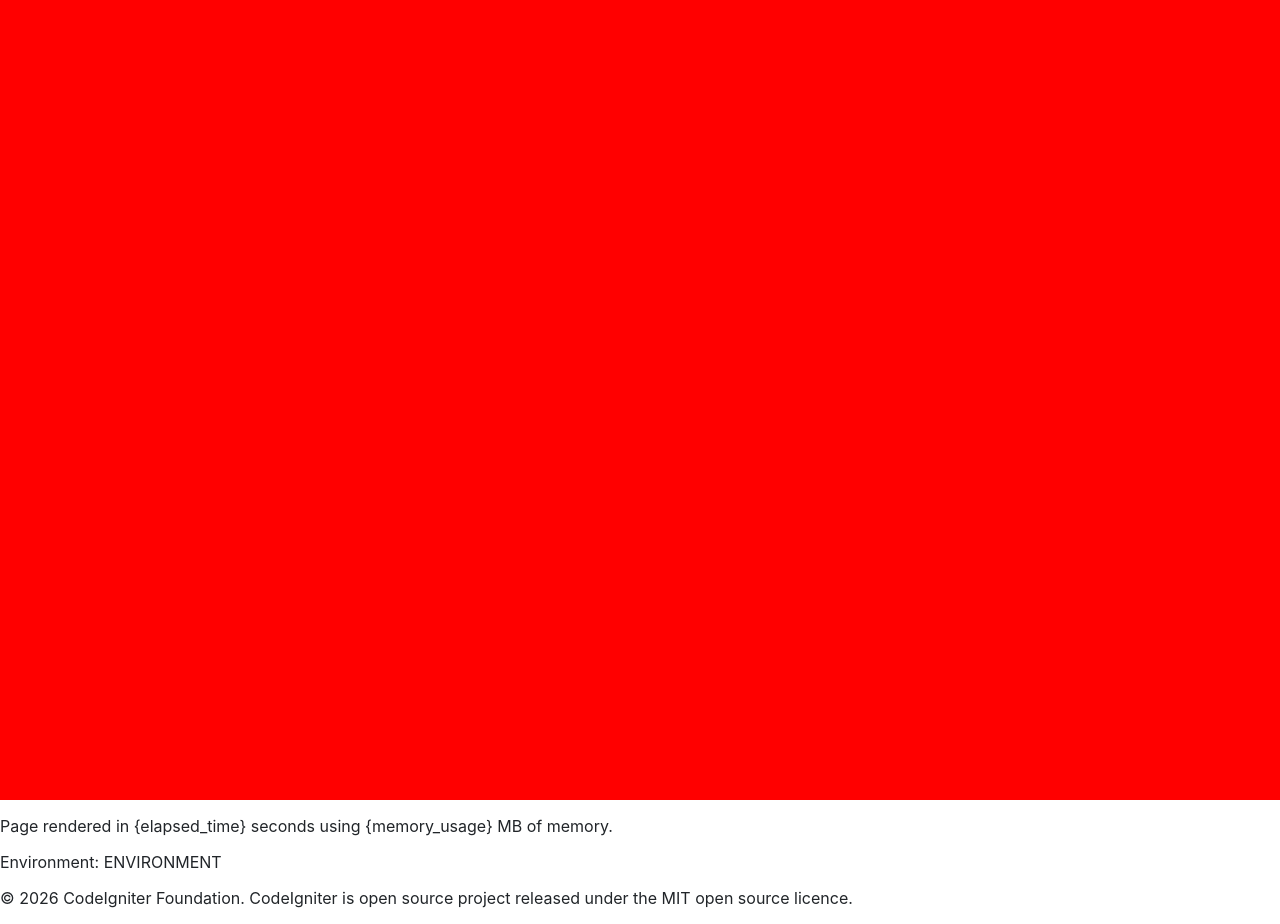
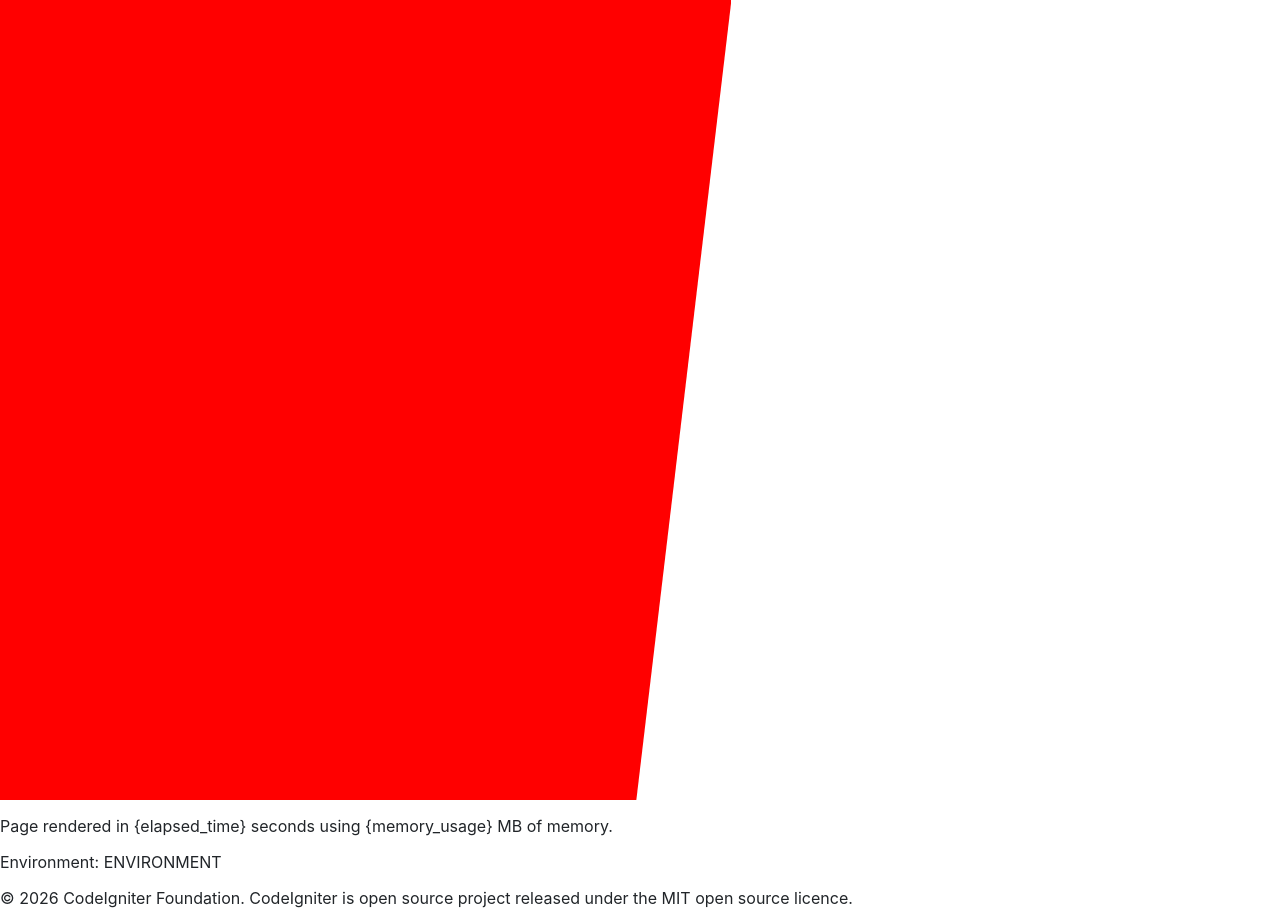
Before and after one commit to narcisaducovschi/TFG-GImnasioDMN, a CodeIgniter 4 app: the page made by app/Views/index.php in a window 1280 px wide. Shown: the part 800-1724 px from the top of the page. Run offline with PHP 8.4 and a stand-in for CodeIgniter, Linux system fonts and the light colour scheme; the template is opened without the code that fills it, so the values that code supplies are empty; some libraries are stand-ins or nearby versions.

Commit message:
section 2 50%

```diff
--- a/app/Views/index.php
+++ b/app/Views/index.php
@@ -54,9 +54,27 @@
 </section>
 
 <!-- Info -->
-<section style="height: 100vh; background-color: red;">
+<section style="height: 100vh;">
+  <div style="display: flex; height: 100%;">
 
+    <div style="
+      width: 80%;
+      background-color: red;
+      clip-path: polygon(100% 0%, 87% 100%, 0% 100%, 0% 0%);
+    "></div>
+
+    <div style="
+      width: 60%;
+      display: flex;
+      align-items: center;
+      justify-content: center;
+    ">
+      <img src="" alt="">
+    </div>
+
+  </div>
 </section>
+
 
 
 <!-- FOOTER: DEBUG INFO + COPYRIGHTS -->
```
